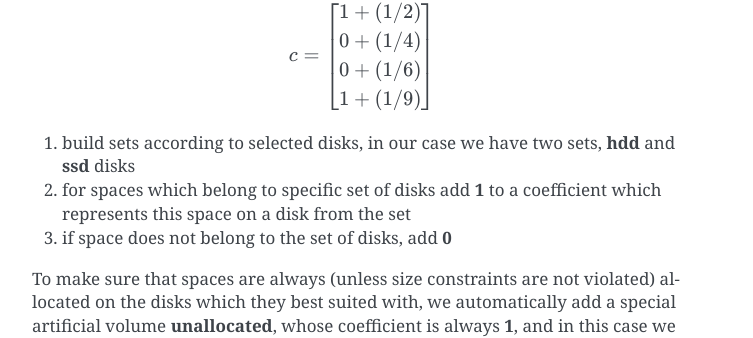
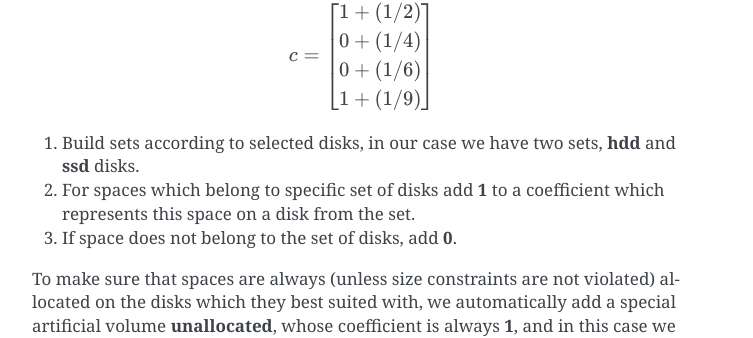
Before and after one commit to openstack-archive/bareon-allocator, a Sphinx documentation site: the page built from doc/source/architecture.rst, in a window 1280 px wide and 900 px high, scrolled down 11534 px. Shown: the part 199-537 px from the top of the window, without its empty margins (388-1141 px from the left). Built offline with Sphinx 7.4.7, drawn with Linux system fonts in a browser that asks for light colours.

Commit message:
Doc. Capitalize items in numbered list

```diff
--- a/doc/source/architecture.rst
+++ b/doc/source/architecture.rst
@@ -665,9 +665,9 @@ In order to do that lets make order coefficient :math:`0 < \textrm{order coeffic
    1 + (1/9)
    \end{bmatrix}
 
-#. build sets according to selected disks, in our case we have two sets, **hdd** and **ssd** disks
-#. for spaces which belong to specific set of disks add **1** to a coefficient which represents this space on a disk from the set
-#. if space does not belong to the set of disks, add **0**
+#. Build sets according to selected disks, in our case we have two sets, **hdd** and **ssd** disks.
+#. For spaces which belong to specific set of disks add **1** to a coefficient which represents this space on a disk from the set.
+#. If space does not belong to the set of disks, add **0**.
 
 To make sure that spaces are always (unless size constraints are not violated) allocated on the disks which they best suited with,
 we automatically add a special artificial volume **unallocated**, whose coefficient is always **1**, and in this case we should change
```
